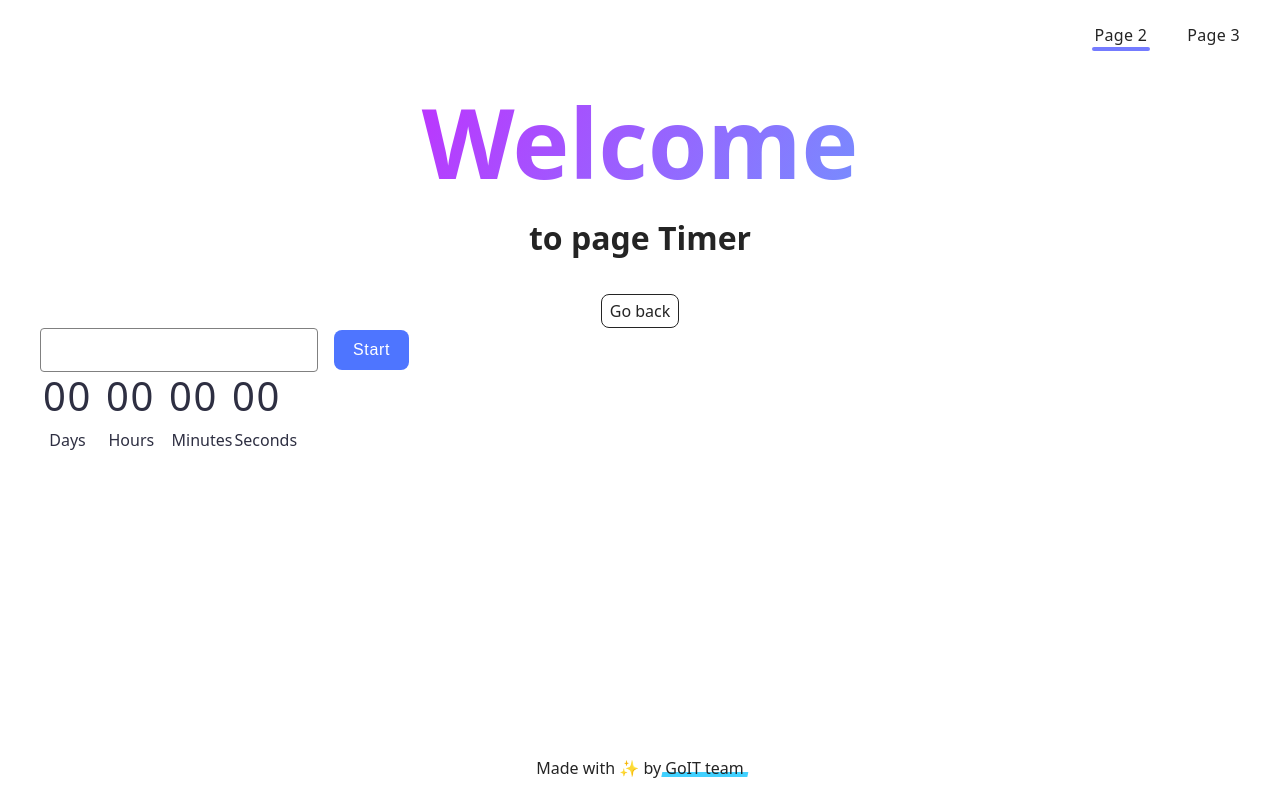
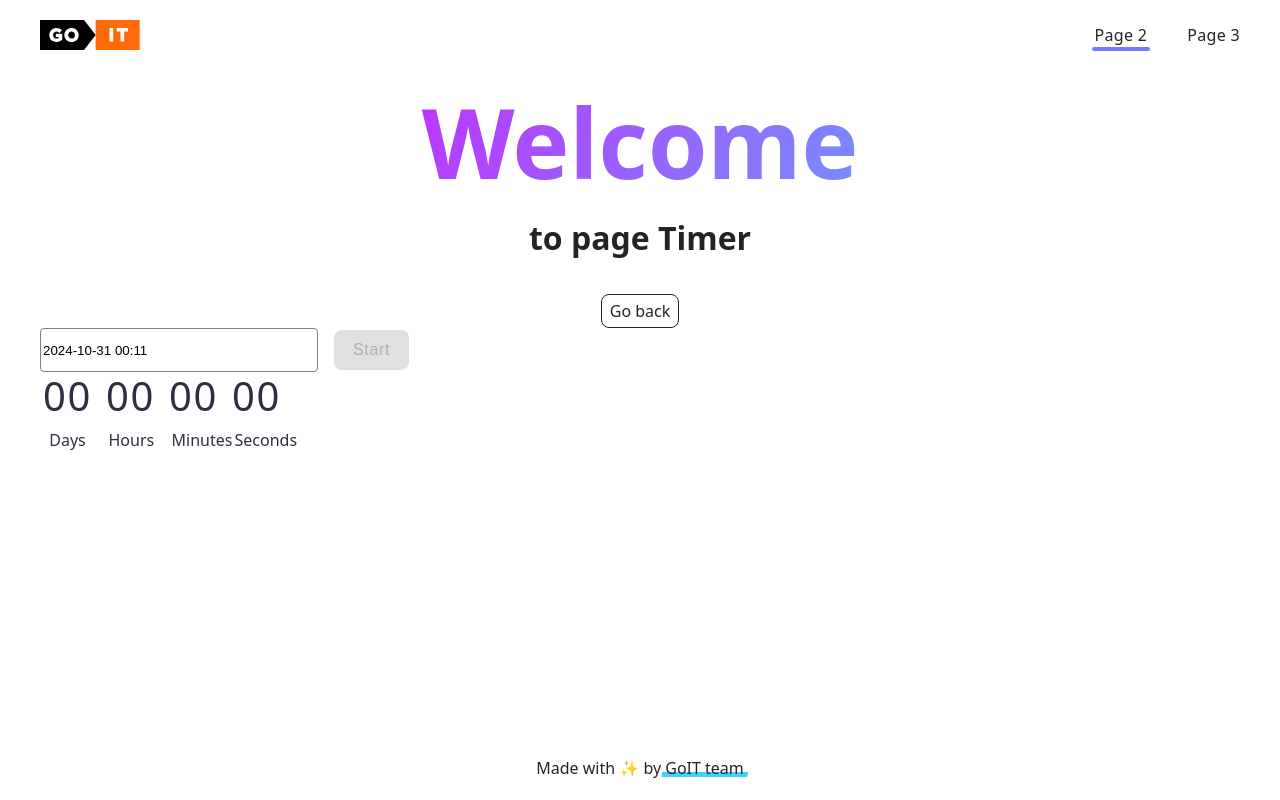
Before and after one commit to Arrakk-tur/goit-advancedjs-hw-02, a plain HTML site: page 1-timer.html in a window 1280 px wide. Drawn offline with Linux system fonts and the light colour scheme; files that its build step writes are made by us from their sources.

Commit message:
Deploying to gh-pages from @ Arrakk-tur/goit-advancedjs-hw-02@0dd76268b4033130d6e061b8993dff9b37d3350a 🚀

```diff
--- a/1-timer.html
+++ b/1-timer.html
@@ -5,11 +5,11 @@
     <meta http-equiv="X-UA-Compatible" content="IE=edge" />
     <meta name="viewport" content="width=device-width, initial-scale=1.0" />
     <title>Page 2</title>
-    <script type="module" crossorigin src="/vanilla-app-template/1-timer.js"></script>
-    <link rel="modulepreload" crossorigin href="/vanilla-app-template/assets/styles-DaoB1ds3.js">
-    <link rel="modulepreload" crossorigin href="/vanilla-app-template/assets/vendor-BbbuE1sJ.js">
-    <link rel="stylesheet" crossorigin href="/vanilla-app-template/assets/styles-BWpKlhWg.css">
-    <link rel="stylesheet" crossorigin href="/vanilla-app-template/assets/vendor-CZjNVMTf.css">
+    <script type="module" crossorigin src="/goit-advancedjs-hw-02/1-timer.js"></script>
+    <link rel="modulepreload" crossorigin href="/goit-advancedjs-hw-02/assets/styles-DaoB1ds3.js">
+    <link rel="modulepreload" crossorigin href="/goit-advancedjs-hw-02/assets/vendor-BbbuE1sJ.js">
+    <link rel="stylesheet" crossorigin href="/goit-advancedjs-hw-02/assets/styles-BWpKlhWg.css">
+    <link rel="stylesheet" crossorigin href="/goit-advancedjs-hw-02/assets/vendor-CZjNVMTf.css">
   </head>
   <body>
     <header class="header">
@@ -17,7 +17,7 @@
     <nav class="nav">
       <a class="nav-logo" href="./index.html" aria-label="Site logo">
         <svg class="nav-logo-icon" width="100" height="30">
-          <use href="/vanilla-app-template/assets/sprite-E8vg0sBb.svg#logo"></use>
+          <use href="/goit-advancedjs-hw-02/assets/sprite-E8vg0sBb.svg#logo"></use>
         </svg>
       </a>
       <ul class="nav-list">
```
Also changed, not shown: 2-snackbar.html (+6 -6 lines), index.html (+5 -5 lines).
